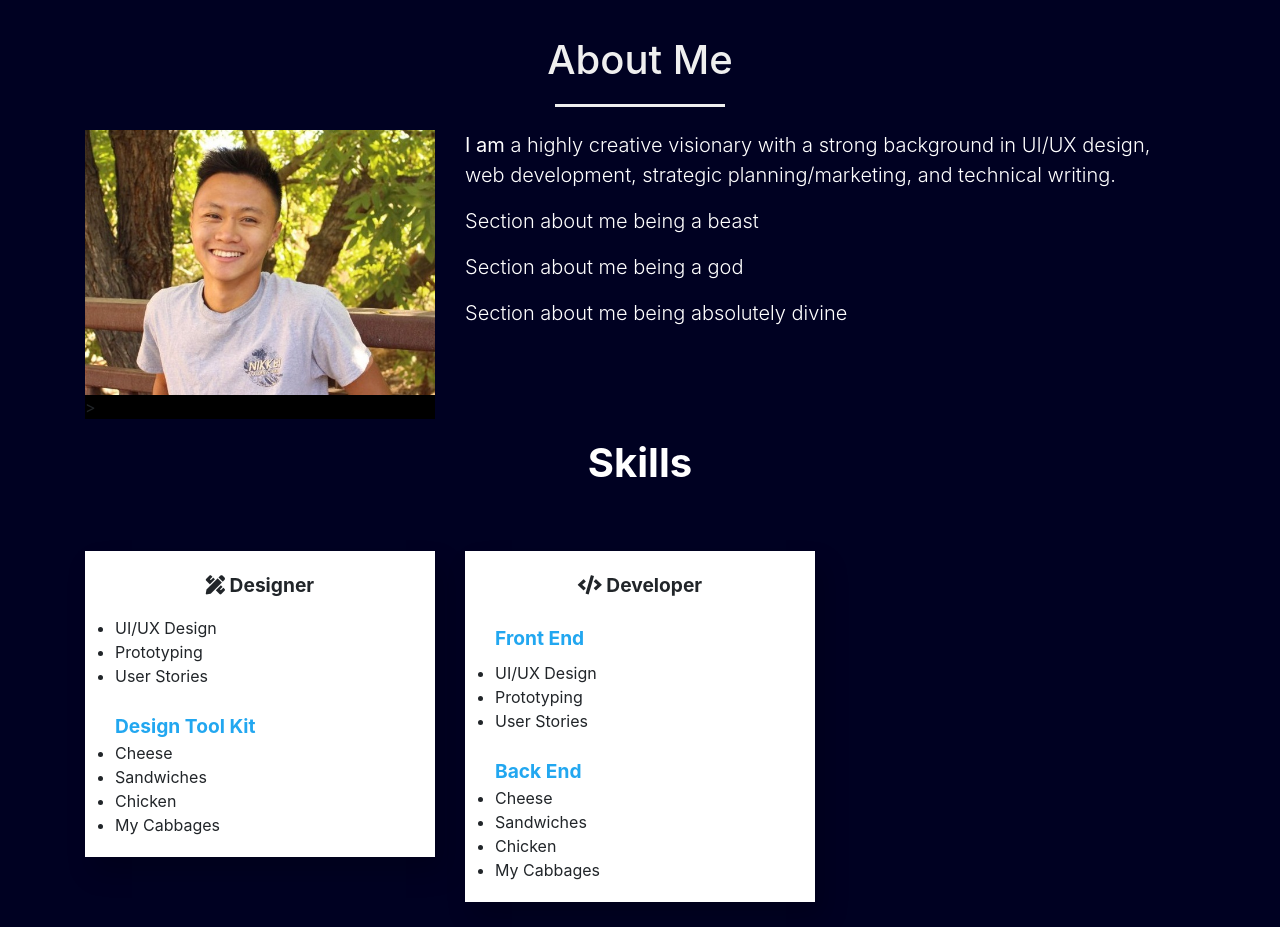
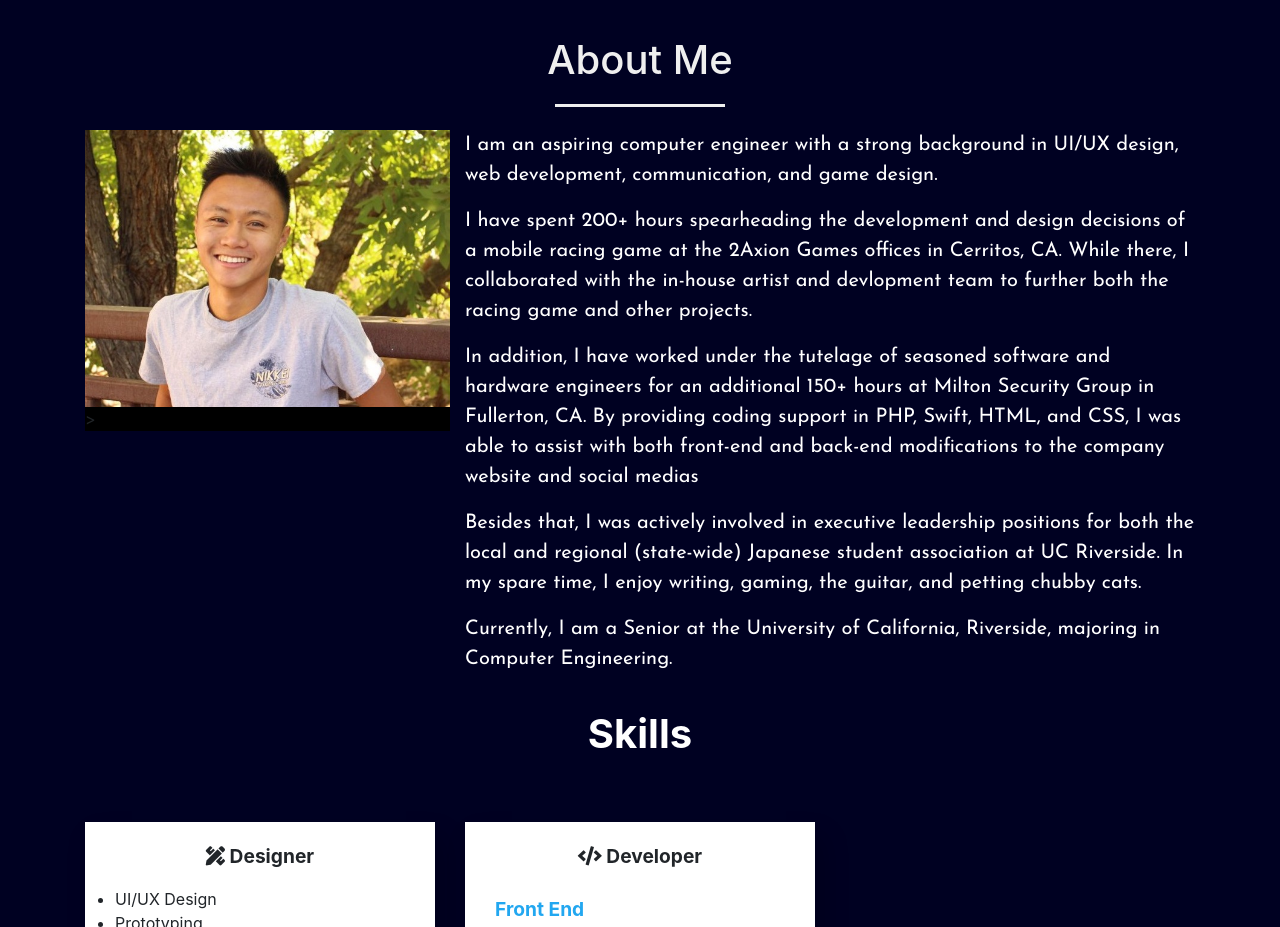
Before and after one commit to adrianmoo2/adrianmoo2.github.io, a plain HTML site: page index.html in a window 1280 px wide. Shown: the part 1480-2407 px from the top of the page. Drawn offline with nearby package versions, Linux system fonts and the light colour scheme.

Commit message:
Nearly finished 3d portrait and updated About section text contents

```diff
--- a/index.html
+++ b/index.html
@@ -173,12 +173,13 @@
             </div>
             <div id="bio-container" class="col-12 col-md-8">
                 <p class="bio-title-text">
-                    <strong>I am</strong>
-                    a highly creative visionary with a strong background in UI/UX design, web development, strategic planning/marketing, and technical writing.
+                    <strong>I am
+                        an aspiring computer engineer with a strong background in UI/UX design, web development, communication, and game design.</strong>
                 </p>
-                <p>Section about me being a beast</p>
-                <p>Section about me being a god</p>
-                <p>Section about me being absolutely divine</p>
+                <p>I have spent 200+ hours spearheading the development and design decisions of a mobile racing game at the 2Axion Games offices in Cerritos, CA. While there, I collaborated with the in-house artist and devlopment team to further both the racing game and other projects.</p>
+                <p>In addition, I have worked under the tutelage of seasoned software and hardware engineers for an additional 150+ hours at Milton Security Group in Fullerton, CA. By providing coding support in PHP, Swift, HTML, and CSS, I was able to assist with both front-end and back-end modifications to the company website and social medias</p>
+                <p>Besides that, I was actively involved in executive leadership positions for both the local and regional (state-wide) Japanese student association at UC Riverside. In my spare time, I enjoy writing, gaming, the guitar, and petting chubby cats.</p>
+                <p>Currently, I am a Senior at the University of California, Riverside, majoring in Computer Engineering.</p>
             </div>
         </div>
             <!----- Skills ------>
--- a/style.css
+++ b/style.css
@@ -172,6 +172,7 @@
 
 #bio-container p{
     font-size: 1.25rem;
+    font-family: 'Josefin Sans', sans-serif;
     font-weight: 300;
     color: #ffffff;
 }
@@ -201,6 +202,7 @@
 }
 
 .photo-card{
+    position: absolute;
     transform-style: preserve-3d;
     perspective: 600px;
     transition: 0.5s;
@@ -225,8 +227,11 @@
 
 .photo-card-back{
     position: absolute;
-    top: 0px;
-    background: #000;
+    top: 0;
+    left: 0;
+    width: 100%;
+    height: 100%;
+    background: #fff;
     backface-visibility: hidden;
     transform: rotateX(180deg);
     transition: 0.5s;
@@ -235,6 +240,56 @@
 .photo-card:hover .photo-card-back{
     transform: rotateX(0deg);
 }
+
+.photo-card-back-details{
+    position: absolute;
+    top: 50%;
+    transform:translateY(-50%);
+    left: 0;
+    width: 100%;
+    text-align: center;
+    padding: 20px;
+    box-sizing: border-box;
+}
+
+.photo-card-back-details h2{
+    margin: 0;
+    padding: 0;
+    font-size: 36px;
+    color: #000000;
+}
+
+.photo-card-back-details h2 span{
+    margin-top: 0px;
+    padding-top: 0px;
+    color: #00BFFF;
+    font-size: 24px;
+}
+
+.photo-card-back-social-icons{
+    padding: 10px 0;
+}
+
+.photo-card-back-social-icons a{
+    display: inline-block;
+    width: 36px;
+    height: 36px;
+    text-align: center;
+    background: #262626;
+    color: #fff;
+    text-decoration: none;
+    border-radius: 50%;
+    transition: 0.5s;
+}
+
+.photo-card-back-social-icons a .fab{
+    line-height: 36px;
+}
+
+.photo-card-back-social-icons a:hover{
+    background: #33FF99;
+}
+
 
 /*---- Get in touch section ---*/
 
```
